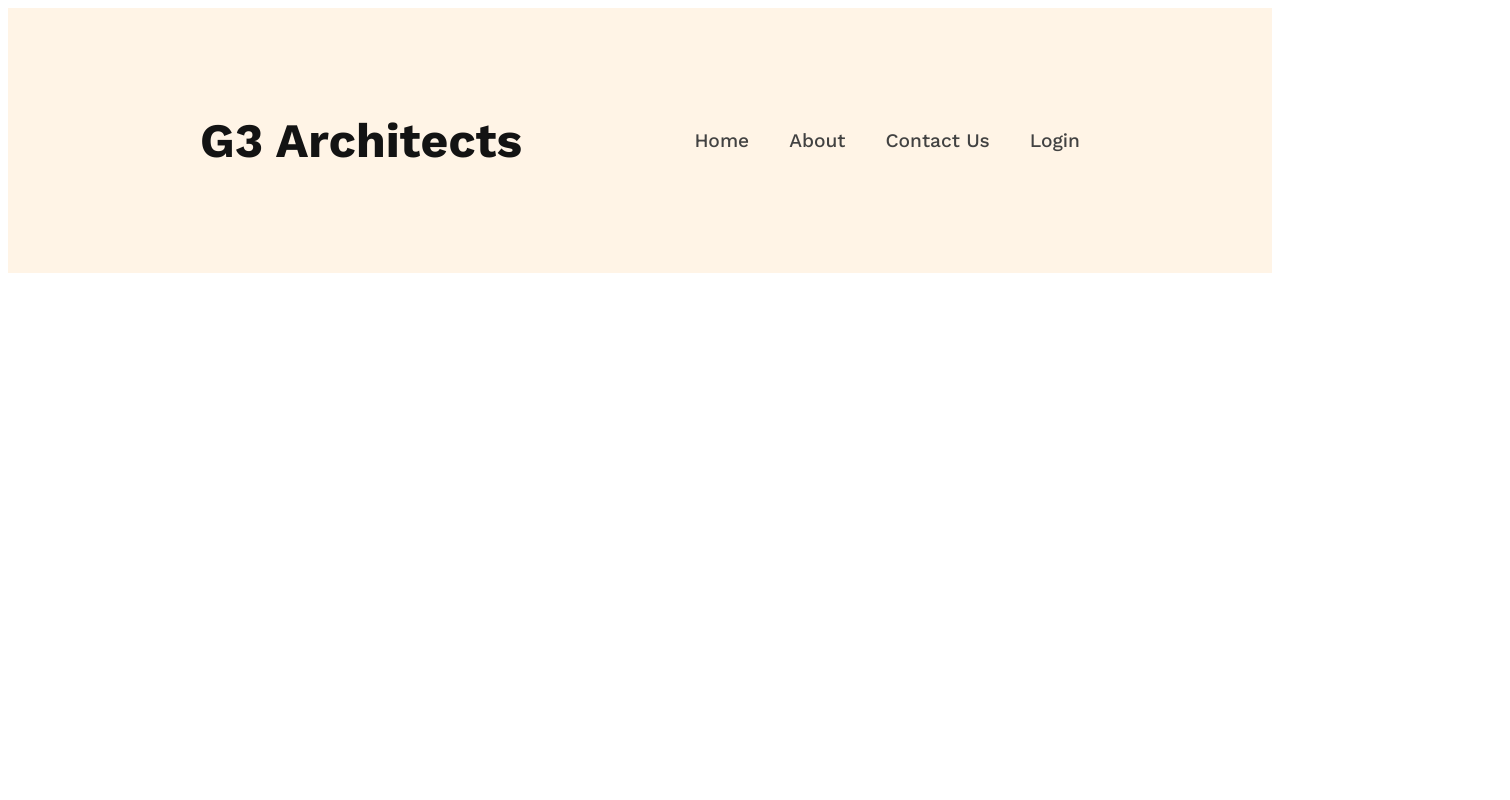
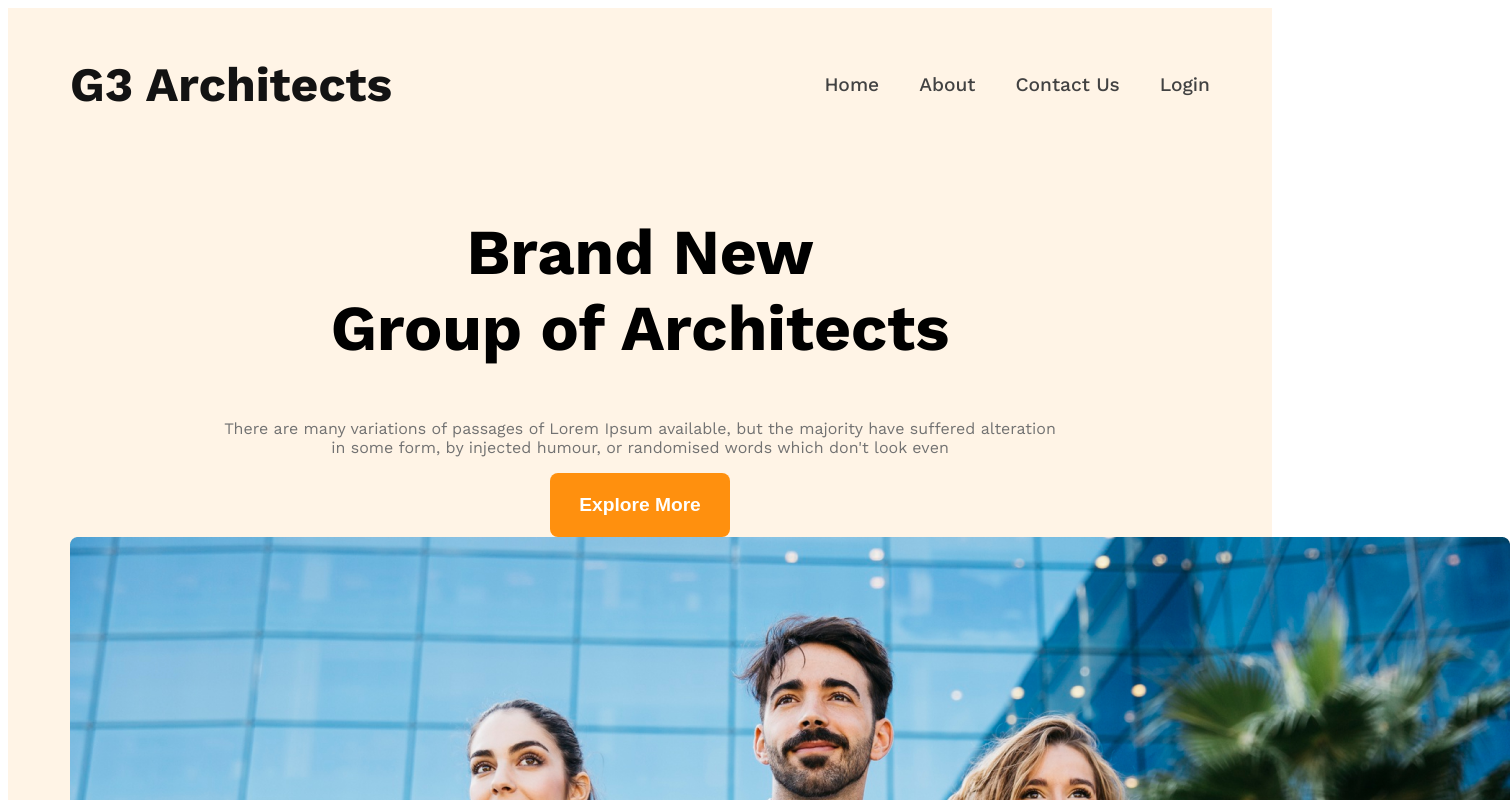
Before and after one commit to Ruhulamin1130/g3-architects-website, a plain HTML site: page index.html in a window 1280 px wide. Shown: the top 800 px of the page, 1510 px wide, since content can reach past the window. Drawn offline with nearby package versions, Linux system fonts and the light colour scheme.

Commit message:
banner added here

```diff
--- a/index.html
+++ b/index.html
@@ -20,6 +20,21 @@
                 <li class="nav-link"><a href="">Login</a></li>
             </ul>
         </nav>
+        <div class="banner">
+
+            <div class="banner-content">
+                <h2 class="banner-title">Brand New <br>
+            Group of Architects
+            </h2>
+            <p class="banner-desc">There are many variations of passages of Lorem Ipsum available, but the majority have suffered alteration in some form,
+                 by injected humour, or randomised words which don't look even</p>
+
+                 <button class="btn-primary">Explore More</button>
+            </div>
+          <div class="banner-img">
+              <img src="images/banner.png" alt="">
+          </div>
+        </div>
     </header>
     <main>
 
--- a/styles/arkitec.css
+++ b/styles/arkitec.css
@@ -23,12 +23,18 @@
 .text-clr-02{
     color: #424242;
 }
-
+.text-clr-03 {
+    color: #727272;
+}
 
 
 /* header style start here */
 .header {
-    padding: 3.5rem 12rem;
+    /* padding: 3.5rem 12rem; */
+}
+.navbar, .banner {
+    max-width: 1140px;
+    margin: 0 auto;
 }
 .navbar {
 
@@ -53,3 +59,33 @@
     text-decoration: none;
      color: #424242;
 }
+/* banner style start here */
+.banner-content {
+
+max-width: 850px;
+    margin: 0 auto;
+    text-align: center;
+}
+.banner-title {
+    font-size: 4rem;
+    font-weight: 700;
+}
+.banner-desc {
+    font-size: 1rem;
+    color: #727272;
+
+}
+.btn-primary {
+    background-color: #FF900E;
+    height: 64px;
+    width: 180px;
+    border-radius: 8px;
+    color: white;
+    font-size: 1.2rem;
+    border: none;
+    padding: 20px 25px;
+    font-weight: 600;
+}
+.banner-img {
+
+}
```
